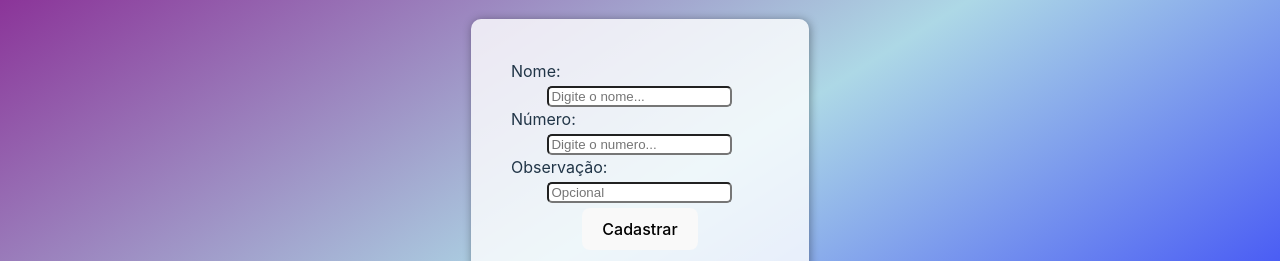
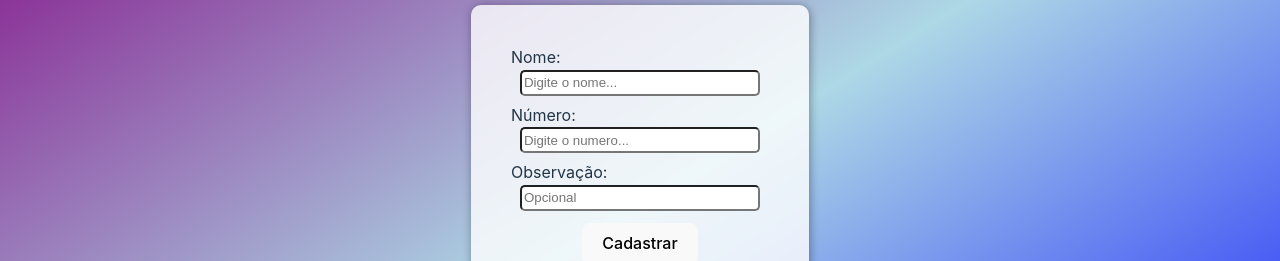
Before and after one commit to DanielFreitassc/lista_telefonica_react_and_sping, a React (Vite) app in the folder listaTelefonica/: page / in a window 1280 px wide. Shown: the part 194-455 px from the top of the page. Built offline with nearby package versions, Linux system fonts and the light colour scheme; no server answers.

Commit message:
Update Register.css

```diff
--- a/listaTelefonica/src/components/RegisterForm/Register.css
+++ b/listaTelefonica/src/components/RegisterForm/Register.css
@@ -1,5 +1,8 @@
 input{
     border-radius: 5px;
+    width: 90%;
+    height: 20px;
+    margin-bottom: 7px;
 }
 
 label {
@@ -9,7 +12,7 @@ label {
 
 .erro{
     color: red;
-    font-size: 12px;
+    font-size: 14px;
     margin: 5px 5px;
 }
 
```
